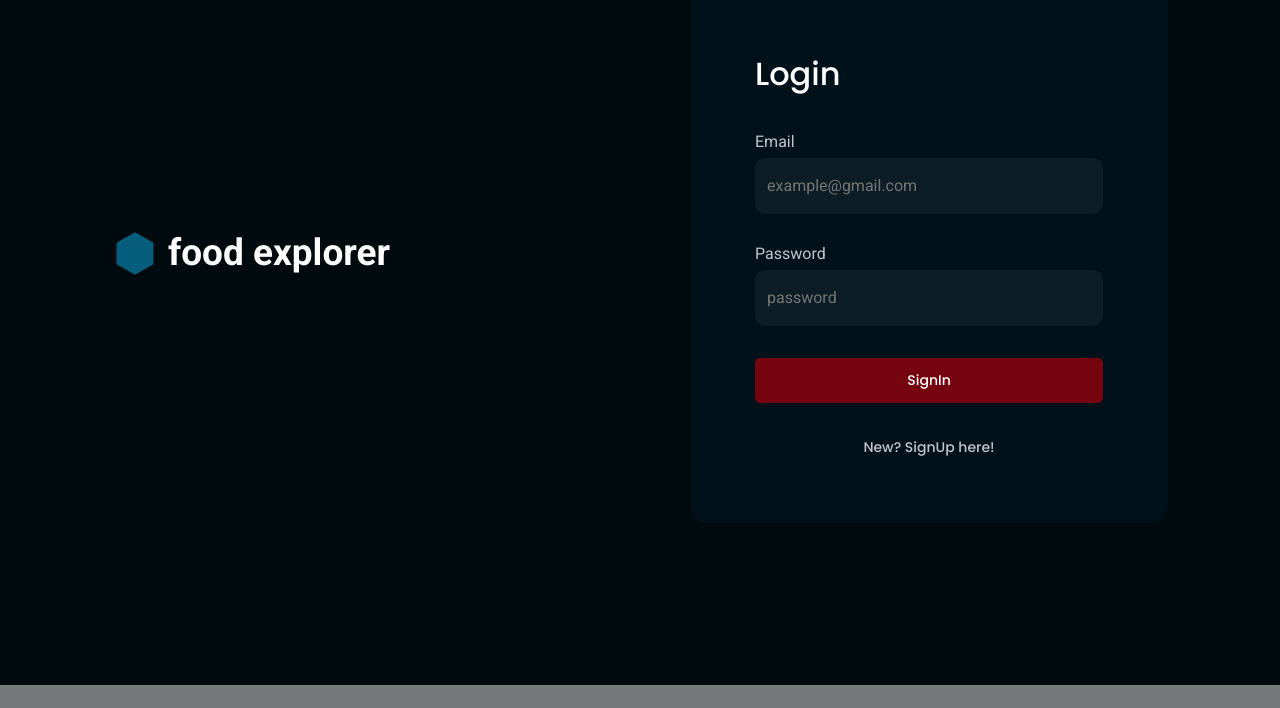
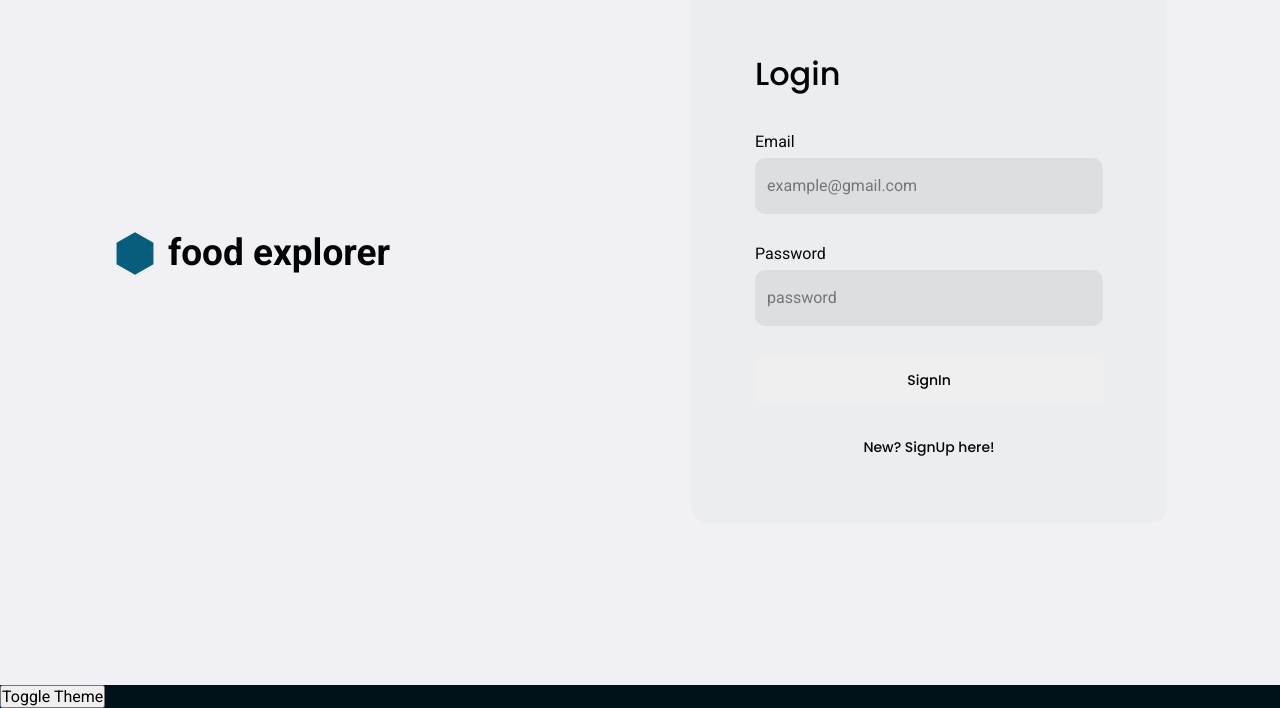
Before and after one commit to GabrielEduardoBrambilla/Rocket-food-frontend, a React (Vite) app: page / in a window 1280 px wide. Shown: the part 115-823 px from the top of the page. Before the commit the page ends 800 px from the top, so only its background shows below. Built offline with nearby package versions, Linux system fonts and the light colour scheme.

Commit message:
Light theme Start

```diff
--- a/src/components/Button/styles.js
+++ b/src/components/Button/styles.js
@@ -18,6 +18,10 @@ export const Container = styled.button`
   font-weight: 500;
   font-size: 14px;
 
+  img {
+    color: ${({ theme }) => theme.COLORS.LIGHT[100]};
+  }
+
   &:hover {
     background-color: ${({ theme }) => theme.COLORS.RED[200]};
   }
--- a/src/components/Header/index.jsx
+++ b/src/components/Header/index.jsx
@@ -18,10 +18,6 @@ import { useState } from 'react'
 export function Header({ searchValue, setSearchValue }) {
   const { isAdmin } = useAuth()
   const navigation = useNavigate()
-
-
-
-
 
   function handleClickRedirect() {
     if (isAdmin) {
--- a/src/components/Header/styles.js
+++ b/src/components/Header/styles.js
@@ -10,6 +10,9 @@ export const Container = styled.header`
     cursor: pointer;
   }
 
+  img {
+    color: ${({ theme }) => theme.COLORS.LIGHT[100]};
+  }
   .userImg {
     height: 42px;
     width: 42px;
--- a/src/components/SidebarItem/styles.js
+++ b/src/components/SidebarItem/styles.js
@@ -6,7 +6,7 @@ export const Container = styled.div`
   background-color: ${({ theme }) => theme.COLORS.DARK[900]};
 
   font-size: 20px;
-  color: white;
+  color: ${({ theme }) => theme.COLORS.LIGHT[100]};
   padding: 10px;
   cursor: pointer;
   border-radius: 10px;
@@ -17,6 +17,6 @@ export const Container = styled.div`
   }
 
   &:hover {
-    background-color: black;
+    opacity: 0.8;
   }
 `
--- a/src/main.jsx
+++ b/src/main.jsx
@@ -2,19 +2,32 @@ import React from 'react'
 import ReactDOM from 'react-dom/client'
 import GlobalStyles from './styles/global'
 import { ThemeProvider } from 'styled-components'
-
 import { AuthProvider } from './hooks/auth'
-
 import { Routes } from './routes'
 
-import theme from './styles/theme'
-ReactDOM.createRoot(document.getElementById('root')).render(
-  <React.StrictMode >
-    <ThemeProvider theme={theme}>
+import { useState } from 'react';
+
+import LightTheme from './styles/LightTheme'
+import DarkTheme from './styles/DarkTheme'
+
+const App = () => {
+  const [theme, setTheme] = useState('light');
+
+  const toggleTheme = () => {
+    setTheme((prevTheme) => (prevTheme === 'dark' ? 'light' : 'dark'));
+  };
+
+  return (
+    <React.StrictMode>
+      <ThemeProvider theme={theme === 'dark' ? DarkTheme : LightTheme}>
         <GlobalStyles />
         <AuthProvider>
           <Routes />
+          <button onClick={toggleTheme}>Toggle Theme</button>
         </AuthProvider>
       </ThemeProvider>
     </React.StrictMode>
-)
+  );
+};
+
+ReactDOM.createRoot(document.getElementById('root')).render(<App />)
--- a/src/pages/createDish/styles.js
+++ b/src/pages/createDish/styles.js
@@ -41,7 +41,7 @@ export const Container = styled.div`
   select {
     background-color: ${({ theme }) => theme.COLORS.DARK[900]};
     color: ${({ theme }) => theme.COLORS.LIGHT[500]};
-
+    background-color: #0d161b;
     border: 0;
     border-radius: 15px;
     border-radius: 10px;
--- a/src/pages/displayDish/styles.js
+++ b/src/pages/displayDish/styles.js
@@ -12,6 +12,9 @@ export const Container = styled.div`
   .back-btn {
     text-decoration: none;
     color: ${({ theme }) => theme.COLORS.LIGHT[100]};
+    > img {
+      color: ${({ theme }) => theme.COLORS.LIGHT[100]};
+    }
   }
   .left-section {
     > img {
--- a/src/pages/home/styles.js
+++ b/src/pages/home/styles.js
@@ -50,7 +50,7 @@ export const Container = styled.div`
     height: 120px;
     margin: 44px auto 47px auto;
     background: var(
-      --gradients-200,
+      ${({ theme }) => theme.COLORS.DARK[200]},
       linear-gradient(180deg, #091e26 0%, #00131c 100%)
     );
 
@@ -93,7 +93,7 @@ export const Container = styled.div`
     align-items: center;
 
     .type-title {
-      color: var(--light-light-300, #e1e1e6);
+      color: ${({ theme }) => theme.COLORS.LIGHT[400]};
       font-size: 18px;
       font-weight: 500;
       line-height: 140%;
--- /dev/null
+++ b/src/styles/LightTheme.js
@@ -0,0 +1,39 @@
+export default {
+  COLORS: {
+    LIGHT: {
+      100: '#000405',
+      200: '#00070A',
+      300: '#000204',
+      400: '#000A0F',
+      500: '#000C12',
+      600: '#00111A',
+      700: '#001119'
+    },
+    DARK: {
+      100: '#FFFBAFA',
+      200: '#e1e5ea',
+      300: '#fbfbfd',
+      400: '#f0f0f5',
+      500: '#ededf3',
+      600: '#ecedee',
+
+      700: '#ecedee',
+
+      800: '#e4ecf2',
+      900: '#dbdfe2',
+      1000: '#d8dfe6'
+    },
+    RED: {
+      100: 'srgb 0.92 0.31 0.36  ',
+      200: '#92000E',
+      300: '#AB4D55',
+      400: '#750310'
+    },
+    BLUE: {
+      100: '#076E9C ',
+      200: '#065E7C'
+    },
+    YELLOW: '#FBA94C',
+    GREEN: '#04D361'
+  }
+}
```
Also changed, not shown: src/styles/DarkTheme.js (renamed from src/styles/theme.js). Lines whose indentation alone changed are shown as unchanged.
